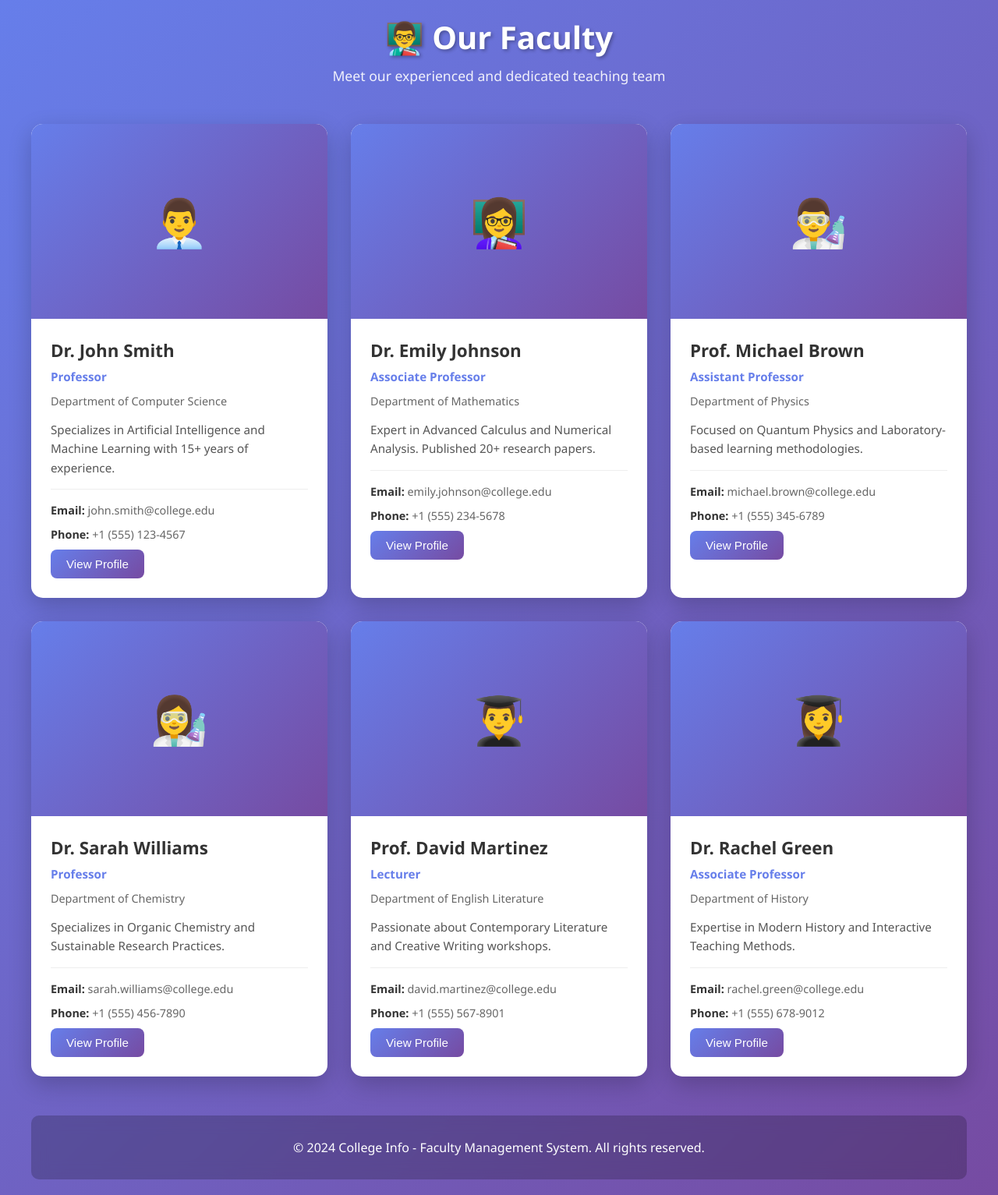
After one commit to Sindhuuu24/collegeinfo2, a Django app: page /faculty/ in a window 1280 px wide. The commit adds this page. Shown: the whole page at 78% size. Run offline with Django 5.2, Linux system fonts and the light colour scheme.

Commit message:
faculty created

```diff
--- a/collegeinfo/collegeinfo/urls.py
+++ b/collegeinfo/collegeinfo/urls.py
@@ -25,6 +25,7 @@ from teacherinfo.views import registerinfo
 from teacherinfo.views import login
 from teacherinfo.views import home
 from teacherinfo.views import department
+from teacherinfo.views import faculty
 
 
 
@@ -41,5 +42,6 @@ urlpatterns = [
     path('login/', login, name='login'),
     path('home/', home, name='home'),
     path('department/', department, name='department'),
+    path('faculty/', faculty, name='faculty'),
 
 ]
--- a/collegeinfo/teacherinfo/templates/dashboard.html
+++ b/collegeinfo/teacherinfo/templates/dashboard.html
@@ -50,7 +50,7 @@
     </header>
     <nav>
         <a href="{% url 'home' %}" class="button">Home</a>
-        <a href="#" class="button">Faculty</a>
+        <a href="{% url 'faculty'%}" class="button">Faculty</a>
         <a href="{% url 'department'%}" class="button">Department</a>
         <a href="# "class="button">Settings</a>
         <a href="{% url 'login' %}" class="button">Login</a>
--- /dev/null
+++ b/collegeinfo/teacherinfo/templates/faculty.html
@@ -0,0 +1,323 @@
+<!DOCTYPE html>
+<html lang="en">
+<head>
+    <meta charset="UTF-8">
+    <meta name="viewport" content="width=device-width, initial-scale=1.0">
+    <title>Faculty - College Info</title>
+    <style>
+        * {
+            margin: 0;
+            padding: 0;
+            box-sizing: border-box;
+        }
+
+        body {
+            font-family: 'Segoe UI', Tahoma, Geneva, Verdana, sans-serif;
+            background: linear-gradient(135deg, #667eea 0%, #764ba2 100%);
+            min-height: 100vh;
+            padding: 20px;
+        }
+
+        .container {
+            max-width: 1200px;
+            margin: 0 auto;
+        }
+
+        header {
+            text-align: center;
+            color: white;
+            margin-bottom: 50px;
+            animation: slideDown 0.6s ease-out;
+        }
+
+        header h1 {
+            font-size: 2.5em;
+            margin-bottom: 10px;
+            text-shadow: 2px 2px 4px rgba(0, 0, 0, 0.3);
+        }
+
+        header p {
+            font-size: 1.1em;
+            opacity: 0.9;
+        }
+
+        .faculty-grid {
+            display: grid;
+            grid-template-columns: repeat(auto-fit, minmax(280px, 1fr));
+            gap: 30px;
+            margin-bottom: 50px;
+        }
+
+        .faculty-card {
+            background: white;
+            border-radius: 15px;
+            overflow: hidden;
+            box-shadow: 0 10px 30px rgba(0, 0, 0, 0.2);
+            transition: transform 0.3s ease, box-shadow 0.3s ease;
+            animation: fadeIn 0.6s ease-out;
+        }
+
+        .faculty-card:hover {
+            transform: translateY(-10px);
+            box-shadow: 0 15px 40px rgba(0, 0, 0, 0.3);
+        }
+
+        .faculty-image {
+            width: 100%;
+            height: 250px;
+            background: linear-gradient(135deg, #667eea 0%, #764ba2 100%);
+            display: flex;
+            align-items: center;
+            justify-content: center;
+            color: white;
+            font-size: 60px;
+        }
+
+        .faculty-content {
+            padding: 25px;
+        }
+
+        .faculty-content h3 {
+            color: #333;
+            font-size: 1.4em;
+            margin-bottom: 8px;
+        }
+
+        .faculty-content .designation {
+            color: #667eea;
+            font-weight: 600;
+            margin-bottom: 12px;
+            font-size: 0.95em;
+        }
+
+        .faculty-content .department {
+            color: #666;
+            font-size: 0.9em;
+            margin-bottom: 15px;
+        }
+
+        .faculty-content p {
+            color: #555;
+            line-height: 1.6;
+            margin-bottom: 15px;
+            font-size: 0.95em;
+        }
+
+        .contact-info {
+            border-top: 1px solid #eee;
+            padding-top: 15px;
+            margin-top: 15px;
+        }
+
+        .contact-info p {
+            margin-bottom: 8px;
+            color: #666;
+            font-size: 0.9em;
+        }
+
+        .contact-info strong {
+            color: #333;
+        }
+
+        .btn {
+            display: inline-block;
+            background: linear-gradient(135deg, #667eea 0%, #764ba2 100%);
+            color: white;
+            padding: 10px 20px;
+            border-radius: 8px;
+            text-decoration: none;
+            transition: opacity 0.3s ease;
+            border: none;
+            cursor: pointer;
+            font-size: 0.95em;
+        }
+
+        .btn:hover {
+            opacity: 0.9;
+        }
+
+        footer {
+            background: rgba(0, 0, 0, 0.2);
+            color: white;
+            text-align: center;
+            padding: 30px;
+            border-radius: 10px;
+            backdrop-filter: blur(10px);
+        }
+
+        @keyframes slideDown {
+            from {
+                opacity: 0;
+                transform: translateY(-30px);
+            }
+            to {
+                opacity: 1;
+                transform: translateY(0);
+            }
+        }
+
+        @keyframes fadeIn {
+            from {
+                opacity: 0;
+                transform: translateY(20px);
+            }
+            to {
+                opacity: 1;
+                transform: translateY(0);
+            }
+        }
+
+        @media (max-width: 768px) {
+            header h1 {
+                font-size: 1.8em;
+            }
+
+            .faculty-grid {
+                grid-template-columns: repeat(auto-fit, minmax(250px, 1fr));
+                gap: 20px;
+            }
+
+            .faculty-content {
+                padding: 20px;
+            }
+
+            header {
+                margin-bottom: 30px;
+            }
+        }
+
+        @media (max-width: 480px) {
+            header h1 {
+                font-size: 1.5em;
+            }
+
+            header p {
+                font-size: 0.95em;
+            }
+
+            .faculty-grid {
+                grid-template-columns: 1fr;
+            }
+
+            .faculty-image {
+                height: 200px;
+                font-size: 50px;
+            }
+
+            .faculty-content h3 {
+                font-size: 1.2em;
+            }
+        }
+    </style>
+</head>
+<body>
+    <div class="container">
+        <header>
+            <h1>👨‍🏫 Our Faculty</h1>
+            <p>Meet our experienced and dedicated teaching team</p>
+        </header>
+
+        <div class="faculty-grid">
+            <!-- Faculty Card 1 -->
+            <div class="faculty-card">
+                <div class="faculty-image">👨‍💼</div>
+                <div class="faculty-content">
+                    <h3>Dr. John Smith</h3>
+                    <div class="designation">Professor</div>
+                    <div class="department">Department of Computer Science</div>
+                    <p>Specializes in Artificial Intelligence and Machine Learning with 15+ years of experience.</p>
+                    <div class="contact-info">
+                        <p><strong>Email:</strong> john.smith@college.edu</p>
+                        <p><strong>Phone:</strong> +1 (555) 123-4567</p>
+                    </div>
+                    <button class="btn">View Profile</button>
+                </div>
+            </div>
+
+            <!-- Faculty Card 2 -->
+            <div class="faculty-card">
+                <div class="faculty-image">👩‍🏫</div>
+                <div class="faculty-content">
+                    <h3>Dr. Emily Johnson</h3>
+                    <div class="designation">Associate Professor</div>
+                    <div class="department">Department of Mathematics</div>
+                    <p>Expert in Advanced Calculus and Numerical Analysis. Published 20+ research papers.</p>
+                    <div class="contact-info">
+                        <p><strong>Email:</strong> emily.johnson@college.edu</p>
+                        <p><strong>Phone:</strong> +1 (555) 234-5678</p>
+                    </div>
+                    <button class="btn">View Profile</button>
+                </div>
+            </div>
+
+            <!-- Faculty Card 3 -->
+            <div class="faculty-card">
+                <div class="faculty-image">👨‍🔬</div>
+                <div class="faculty-content">
+                    <h3>Prof. Michael Brown</h3>
+                    <div class="designation">Assistant Professor</div>
+                    <div class="department">Department of Physics</div>
+                    <p>Focused on Quantum Physics and Laboratory-based learning methodologies.</p>
+                    <div class="contact-info">
+                        <p><strong>Email:</strong> michael.brown@college.edu</p>
+                        <p><strong>Phone:</strong> +1 (555) 345-6789</p>
+                    </div>
+                    <button class="btn">View Profile</button>
+                </div>
+            </div>
+
+            <!-- Faculty Card 4 -->
+            <div class="faculty-card">
+                <div class="faculty-image">👩‍🔬</div>
+                <div class="faculty-content">
+                    <h3>Dr. Sarah Williams</h3>
+                    <div class="designation">Professor</div>
+                    <div class="department">Department of Chemistry</div>
+                    <p>Specializes in Organic Chemistry and Sustainable Research Practices.</p>
+                    <div class="contact-info">
+                        <p><strong>Email:</strong> sarah.williams@college.edu</p>
+                        <p><strong>Phone:</strong> +1 (555) 456-7890</p>
+                    </div>
+                    <button class="btn">View Profile</button>
+                </div>
+            </div>
+
+            <!-- Faculty Card 5 -->
+            <div class="faculty-card">
+                <div class="faculty-image">👨‍🎓</div>
+                <div class="faculty-content">
+                    <h3>Prof. David Martinez</h3>
+                    <div class="designation">Lecturer</div>
+                    <div class="department">Department of English Literature</div>
+                    <p>Passionate about Contemporary Literature and Creative Writing workshops.</p>
+                    <div class="contact-info">
+                        <p><strong>Email:</strong> david.martinez@college.edu</p>
+                        <p><strong>Phone:</strong> +1 (555) 567-8901</p>
+                    </div>
+                    <button class="btn">View Profile</button>
+                </div>
+            </div>
+
+            <!-- Faculty Card 6 -->
+            <div class="faculty-card">
+                <div class="faculty-image">👩‍🎓</div>
+                <div class="faculty-content">
+                    <h3>Dr. Rachel Green</h3>
+                    <div class="designation">Associate Professor</div>
+                    <div class="department">Department of History</div>
+                    <p>Expertise in Modern History and Interactive Teaching Methods.</p>
+                    <div class="contact-info">
+                        <p><strong>Email:</strong> rachel.green@college.edu</p>
+                        <p><strong>Phone:</strong> +1 (555) 678-9012</p>
+                    </div>
+                    <button class="btn">View Profile</button>
+                </div>
+            </div>
+        </div>
+
+        <footer>
+            <p>&copy; 2024 College Info - Faculty Management System. All rights reserved.</p>
+        </footer>
+    </div>
+</body>
+</html>
--- a/collegeinfo/teacherinfo/views.py
+++ b/collegeinfo/teacherinfo/views.py
@@ -26,5 +26,7 @@ def home(request):
     return render(request, 'home.html')
 def department(request):
     return render(request, 'department.html')
+def faculty(request):
+    return render(request, 'faculty.html')
 
 # Create your views here.
```
Also changed, not shown: collegeinfo/teacherinfo/templates/landing.html (+106 -2 lines), collegeinfo/db.sqlite3.
